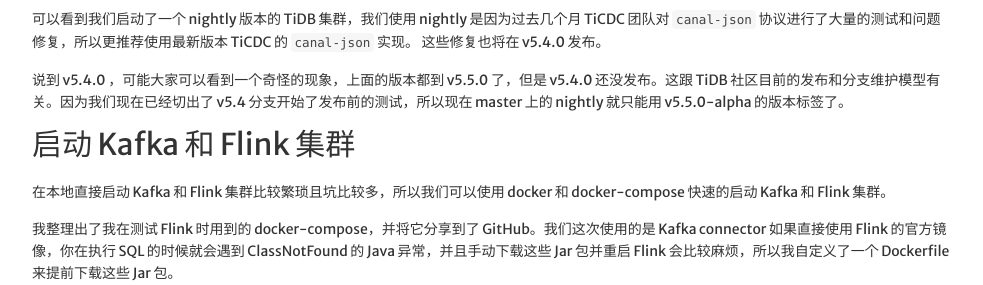
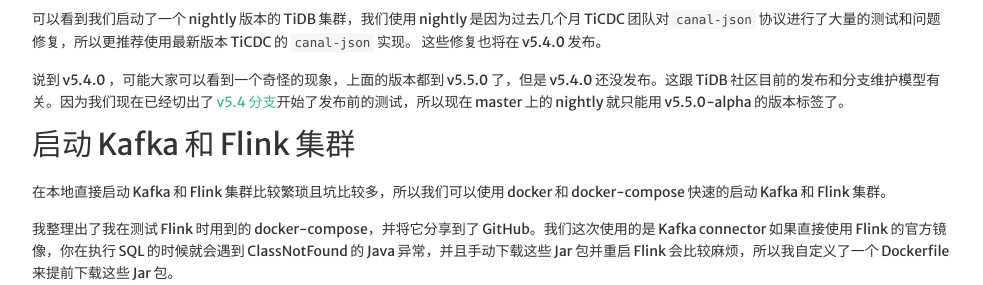
Before and after one commit to hi-rustin/hi-rustin.rs, a Jekyll site: the page built from _posts/2022-01-30-使用 TiCDC 将 TiDB 接入 Flink.md, in a window 1280 px wide and 900 px high, scrolled down 1242 px. Shown: the part 189-474 px from the top of the window, without its empty margins (8-991 px from the left). Built offline with Jekyll 4.4.1, drawn with Linux system fonts in a browser that asks for light colours; nearby versions of some CDN libraries; comment, search, counter and statistics services are not loaded.

```diff
--- a/_posts/2022-01-30-使用 TiCDC 将 TiDB 接入 Flink.md
+++ b/_posts/2022-01-30-使用 TiCDC 将 TiDB 接入 Flink.md
@@ -78,7 +78,7 @@ Check Table Before Drop: false |
 可以看到我们启动了一个 nightly 版本的 TiDB 集群，我们使用 nightly 是因为过去几个月 TiCDC 团队对 `canal-json` 协议进行了大量的测试和问题修复，所以更推荐使用最新版本 TiCDC
 的 `canal-json` 实现。 这些修复也将在 v5.4.0 发布。
 
-说到 v5.4.0 ，可能大家可以看到一个奇怪的现象，上面的版本都到 v5.5.0 了，但是 v5.4.0 还没发布。这跟 TiDB 社区目前的发布和分支维护模型有关。因为我们现在已经切出了 v5.4 分支开始了发布前的测试，所以现在
+说到 v5.4.0 ，可能大家可以看到一个奇怪的现象，上面的版本都到 v5.5.0 了，但是 v5.4.0 还没发布。这跟 TiDB 社区目前的发布和分支维护模型有关。因为我们现在已经切出了 [v5.4 分支]开始了发布前的测试，所以现在
 master 上的 nightly 就只能用 v5.5.0-alpha 的版本标签了。
 
 ## 启动 Kafka 和 Flink 集群
```
Also changed, not shown: other parts of _posts/2022-01-30-使用 TiCDC 将 TiDB 接入 Flink.md (+2 -0 lines).
